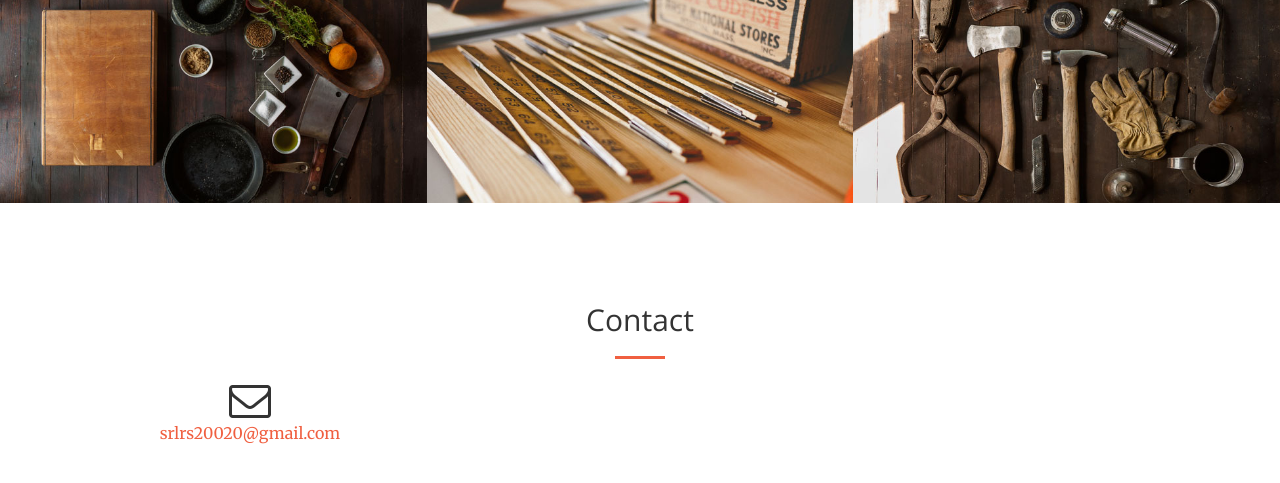
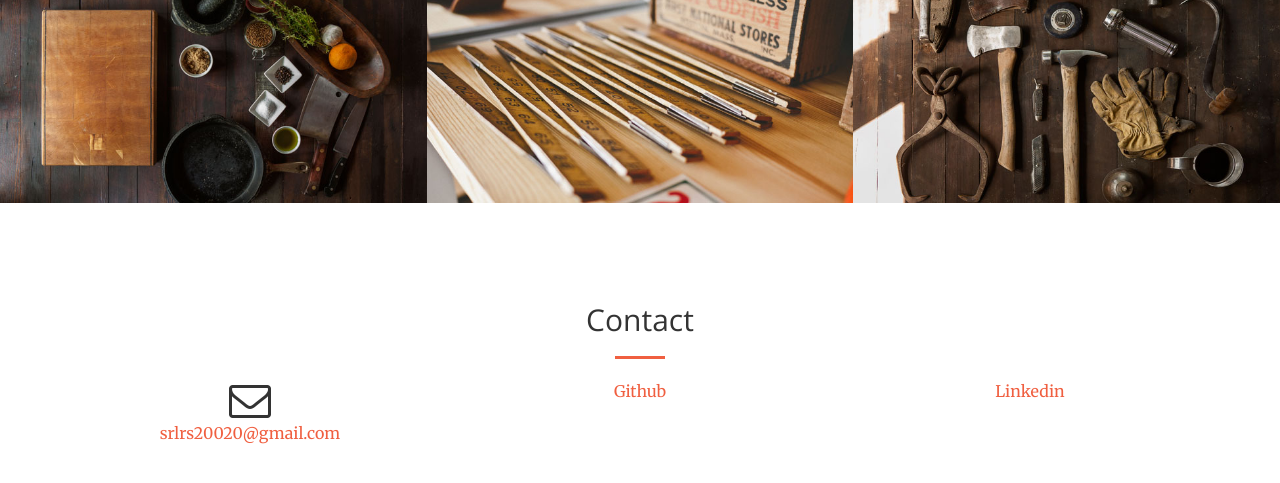
Before and after one commit to schoetlr/firsttakeonportfolio, a website: page index.html in a window 1280 px wide. Shown: the part 1773-2256 px from the top of the page. Drawn offline with nearby package versions, Linux system fonts and the light colour scheme.

Commit message:
social links

```diff
--- a/index.html
+++ b/index.html
@@ -249,6 +249,16 @@
                     <i class="fa fa-envelope-o fa-3x sr-contact"></i>
                     <p><a href="mailto:srlrs20020@gmail.com">srlrs20020@gmail.com</a></p>
                 </div>
+
+                <div class="col-lg-4 text-center">
+                    <!-- <i class="fa fa-envelope-o fa-3x sr-contact"></i> -->
+                    <p><a href="https://github.com/schoetlr">Github</a></p>
+                </div>
+
+                <div class="col-lg-4 text-center">
+                    <!-- <i class="fa fa-envelope-o fa-3x sr-contact"></i> -->
+                    <p><a href="https://www.linkedin.com/in/luke-schoettinger-a23874121?trk=nav_responsive_tab_profile_pic">Linkedin</a></p>
+                </div>
             </div>
         </div>
     </section>
```
